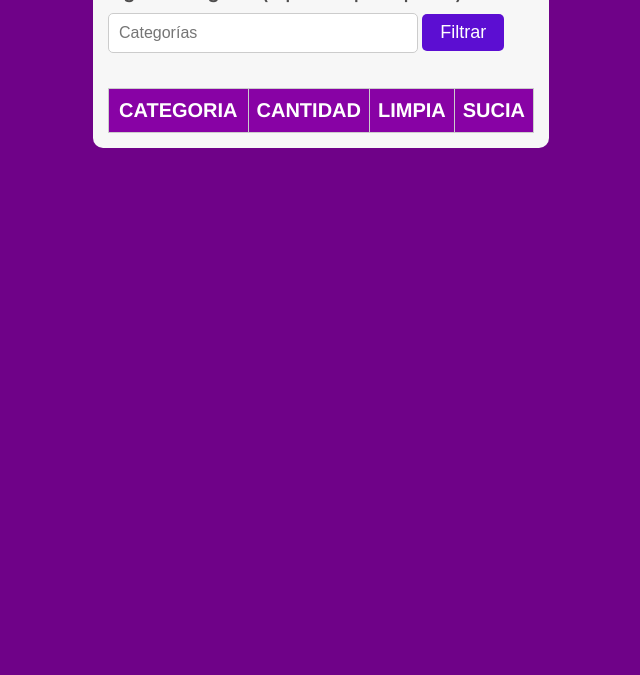
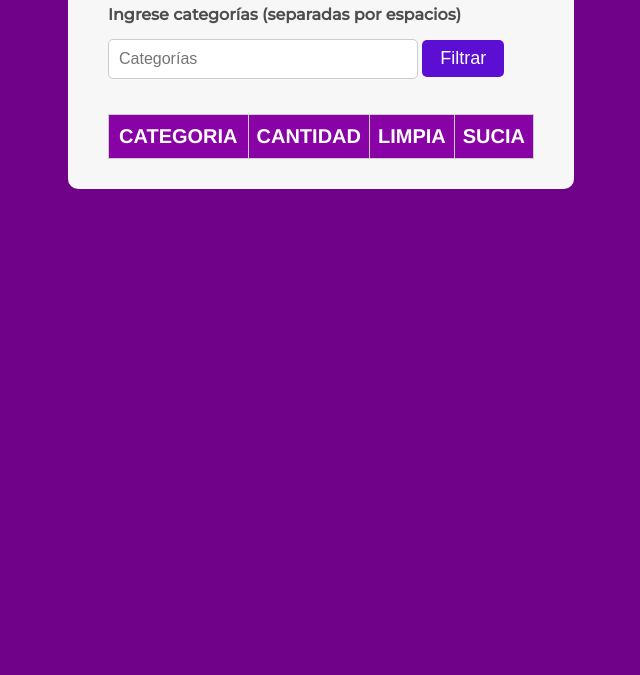
Before and after one commit to Esdras30/Inspector-Test, a plain HTML site: page index.html in a window 1280 px wide. Shown: the part 125-800 px from the top of the page, without its empty margins (319-959 px from the left). Drawn offline with Linux system fonts and the light colour scheme.

Commit message:
some changes in h1, .container, body

```diff
--- a/styles.css
+++ b/styles.css
@@ -7,13 +7,14 @@ body{
   justify-content: center;
   align-items: center;
   background-color: #6f0288;
+  box-sizing: border-box;
 
 }
 .container {
-  max-width: 1200px;
+  min-width: auto;
+  max-width: 769px;
   margin: 0 auto;
-  padding: 20px;
-  padding: 20px;
+  padding: 30px 40px;
   background-color: #f7f7f7;
   border-radius: 10px;
   box-shadow: inset 0 0 -10px rgba(0, 0, 0, -0.4);
@@ -107,7 +108,7 @@ tr:nth-child(even) {
 
 
 /* Media query for mobile devices */
-@media screen and (min-width: 768px) {
+@media screen and (max-width: 768px) {
   body {
     align-items: flex-start;
   }
@@ -115,7 +116,7 @@ tr:nth-child(even) {
   .container {
     max-width: 100%;
     margin: 15px;
-    padding: 15px;
+    padding: 25px;
   }
 
   h1 {
```
